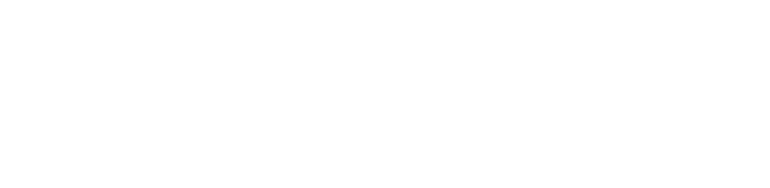
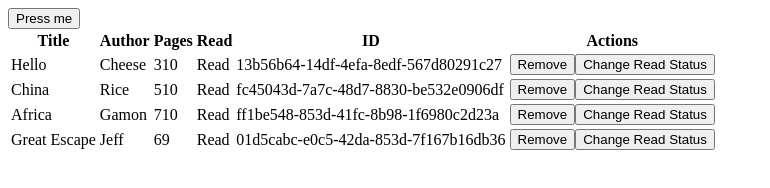
Before and after one commit to tom2984/library, a plain HTML site: page index.html in a window 1280 px wide. Shown: the whole page, without its empty margins (0-770 px from the left). Drawn offline with Linux system fonts and the light colour scheme.

Commit message:
Completed Library

```diff
--- a/index.html
+++ b/index.html
@@ -3,30 +3,173 @@
 <head>
     <meta charset="UTF-8">
     <meta name="viewport" content="width=device-width, initial-scale=1.0">
+    <link rel="stylesheet" href="style.css">
     <title>Document</title>
 </head>
 <body>
+
+    <button id="openDialog"> Press me </button>
+
+    <dialog id="formPopup">
+        <button id="closeDialog"> Close </button>
+        <form id="bookForm">
+            <section>
+                <legend> Books </legend>
+                <label for="title">
+                    Title
+                    <input type="text" id="title" required />
+                </label>
+                <label for="author">
+                    Author
+                    <input type="text" id="author" required />
+                </label>
+                <label for="pages">
+                    Pages
+                    <input type="number" id="pages" required />
+                </label>
+                <label for="read">
+                    Read?
+                    <input type="checkbox" id="read" />
+                </label>
+            </section>
+            <section>
+                <p>
+                  <button type="submit"> Upload Book </button>
+                </p>
+            </section>
+        </form>
+    </dialog>
+
+    <table class="booksTable">
+        <thead>
+            <tr class="Book-row">
+                <th>Title</th>
+                <th>Author</th>
+                <th>Pages</th>
+                <th>Read</th>
+                <th>ID</th>
+                <th>Actions</th>
+            </tr>
+        </thead>
+        <tbody id="Book-data"></tbody>
+    </table>
+
     <script>
+        document.addEventListener("DOMContentLoaded", function () {
+            const myLibrary = [];
 
-        const myLibrary = [];
+            function Book(title, author, pages, read) {
+                this.title = title;
+                this.author = author;
+                this.pages = pages;
+                this.read = read;
+                this.Id = crypto.randomUUID();
+            }
 
-        function Book(title, author, pages, read) {
-            this.title = title
-            this.author = author
-            this.pages = pages
-            this.read = read
-            this.Id = crypto.randomUUID()
-            this.info = function () {
-                return `${this.title} by ${this.author}, ${this.pages}, ${this.read}`
+            function addBookToLibrary(title, author, pages, read) {
+                myLibrary.push(new Book(title, author, pages, read));
+                libraryLoop();
             }
-        };
 
-        function addBookToLibrary(title, author, pages, read) {
-            myLibrary.map(Book(title, author, pages, read));
-        }
+            function libraryLoop() {
+                const Books = document.getElementById("Book-data");
+                Books.innerHTML = ""; // ✅ Clears existing table rows to prevent duplicates
 
+                for (let book of myLibrary) {
+                    let row = document.createElement("tr");
+                    row.setAttribute("data-id", book.Id);
 
+                    let titleCell = document.createElement("td");
+                    titleCell.textContent = book.title;
+                    row.appendChild(titleCell);
+
+                    let authorCell = document.createElement("td");
+                    authorCell.textContent = book.author;
+                    row.appendChild(authorCell);
+
+                    let pagesCell = document.createElement("td");
+                    pagesCell.textContent = book.pages;
+                    row.appendChild(pagesCell);
+
+                    let readCell = document.createElement("td");
+                    readCell.textContent = book.read ? "Read" : "Not Read";
+                    row.appendChild(readCell);
+
+                    let idCell = document.createElement("td"); // ✅ Fixed tag type
+                    idCell.textContent = book.Id;
+                    row.appendChild(idCell);
+
+                    let actionCell = document.createElement("td");
+
+                    let buttonRemove = document.createElement("button");
+                    buttonRemove.textContent = "Remove";
+                    buttonRemove.addEventListener("click", function () {
+                        removeBook(book.Id);
+                    });
+                    actionCell.appendChild(buttonRemove);
+
+                    let buttonChange = document.createElement("button");
+                    buttonChange.textContent = "Change Read Status";
+                    buttonChange.addEventListener("click", function () {
+                        toggleReadStatus(book.Id);
+                    });
+                    actionCell.appendChild(buttonChange);
+
+                    row.appendChild(actionCell);
+                    Books.appendChild(row);
+                }
+            }
+
+            function removeBook(id) {
+                const index = myLibrary.findIndex(book => book.Id === id);
+                if (index !== -1) {
+                    myLibrary.splice(index, 1);
+                    libraryLoop();
+                }
+            }
+
+            function toggleReadStatus(id) {
+                const book = myLibrary.find(book => book.Id === id);
+                if (book) {
+                    book.read = !book.read;
+                    libraryLoop();
+                }
+            }
+
+            // Open/close dialog
+            const dialog = document.getElementById("formPopup");
+            const openButton = document.getElementById("openDialog");
+            const closeButton = document.getElementById("closeDialog");
+
+            openButton.addEventListener("click", () => {
+                dialog.showModal();
+            });
+
+            closeButton.addEventListener("click", () => {
+                dialog.close();
+            });
+
+            // Form submission
+            document.getElementById("bookForm").addEventListener("submit", function (event) {
+                event.preventDefault(); // ✅ Prevents form from refreshing
+
+                let title = document.getElementById("title").value;
+                let author = document.getElementById("author").value;
+                let pages = document.getElementById("pages").value;
+                let read = document.getElementById("read").checked;
+
+                addBookToLibrary(title, author, pages, read);
+
+                dialog.close(); // ✅ Closes the modal after submission
+                this.reset(); // ✅ Clears the form
+            });
+
+            // Initial sample books
+            addBookToLibrary("Hello", "Cheese", 310, true);
+            addBookToLibrary("China", "Rice", 510, true);
+            addBookToLibrary("Africa", "Gamon", 710, true);
+            addBookToLibrary("Great Escape", "Jeff", 69, true);
+        });
     </script>
-
 </body>
 </html>
```
Also changed, not shown: style.css (added).
